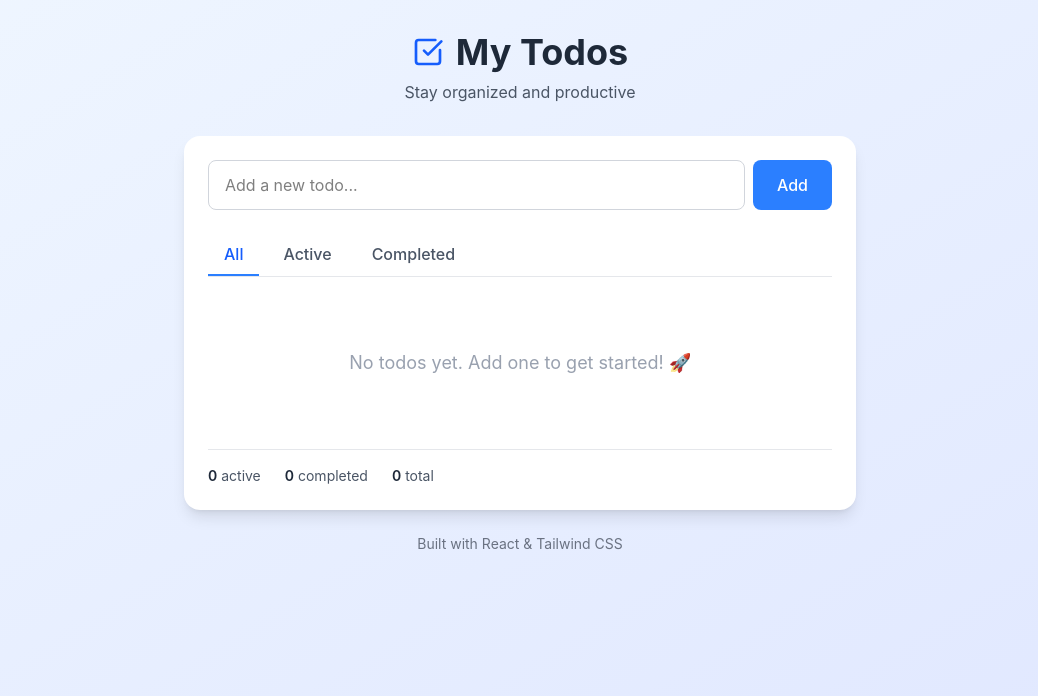
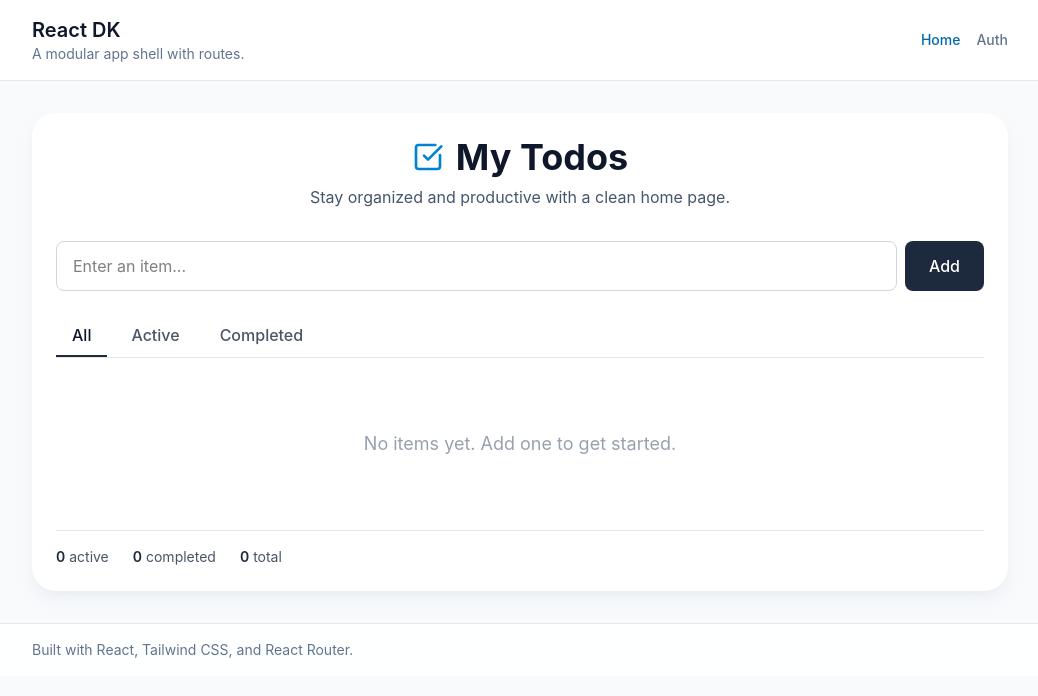
Before and after one commit to dkaushik1699/dk-react-test, a React (Vite) app: page / in a window 1280 px wide. Shown: the top 696 px of the page, without its empty margins (120-1158 px from the left). Built offline with nearby package versions, Linux system fonts and the light colour scheme.

Commit message:
folder structure changed

```diff
--- a/package.json
+++ b/package.json
@@ -14,6 +14,7 @@
     "lucide-react": "^0.456.0",
     "react": "^19.2.6",
     "react-dom": "^19.2.6",
+    "react-router-dom": "^7.15.1",
     "tailwindcss": "^4.3.0"
   },
   "devDependencies": {
--- a/src/App.jsx
+++ b/src/App.jsx
@@ -1,55 +1,18 @@
-import { CheckSquare } from 'lucide-react';
-import { useTodos } from './hooks/useTodos';
-import { TodoForm } from './components/TodoForm';
-import { TodoList } from './components/TodoList';
-import { TodoStats } from './components/TodoStats';
-import { FilterTabs } from './components/FilterTabs';
+import { BrowserRouter, Routes, Route } from 'react-router-dom';
+import { AppLayout } from './components/layout/AppLayout';
+import { HomePage } from './components/home/HomePage';
+import { AuthPage } from './components/auth/AuthPage';
 
 function App() {
-  const {
-    todos,
-    addTodo,
-    deleteTodo,
-    toggleTodo,
-    clearCompleted,
-    filter,
-    setFilter,
-    stats,
-  } = useTodos();
-
   return (
-    <div className="min-h-screen bg-gradient-to-br from-blue-50 to-indigo-100 py-8 px-4">
-      <div className="max-w-2xl mx-auto">
-        {/* Header */}
-        <div className="text-center mb-8">
-          <div className="flex items-center justify-center gap-3 mb-2">
-            <CheckSquare size={32} className="text-blue-600" />
-            <h1 className="text-4xl font-bold text-gray-800">My Todos</h1>
-          </div>
-          <p className="text-gray-600">Stay organized and productive</p>
-        </div>
-
-        {/* Main Card */}
-        <div className="bg-white rounded-2xl shadow-lg p-6">
-          {/* Form */}
-          <TodoForm onAdd={addTodo} />
-
-          {/* Filter Tabs */}
-          <FilterTabs currentFilter={filter} onFilterChange={setFilter} />
-
-          {/* Todo List */}
-          <TodoList todos={todos} onToggle={toggleTodo} onDelete={deleteTodo} />
-
-          {/* Stats */}
-          <TodoStats stats={stats} onClearCompleted={clearCompleted} />
-        </div>
-
-        {/* Footer */}
-        <p className="text-center text-gray-500 text-sm mt-6">
-          Built with React & Tailwind CSS
-        </p>
-      </div>
-    </div>
+    <BrowserRouter>
+      <Routes>
+        <Route path="/" element={<AppLayout />}>
+          <Route index element={<HomePage />} />
+          <Route path="auth" element={<AuthPage />} />
+        </Route>
+      </Routes>
+    </BrowserRouter>
   );
 }
 
--- /dev/null
+++ b/src/components/auth/AuthPage.jsx
@@ -0,0 +1,10 @@
+export function AuthPage() {
+  return (
+    <div className="rounded-3xl border border-slate-200 bg-white p-8 shadow-sm">
+      <h1 className="text-3xl font-semibold text-slate-900 mb-4">Authentication</h1>
+      <p className="text-slate-600">
+        This is the auth section placeholder. Authentication functionality will be added later.
+      </p>
+    </div>
+  );
+}
--- a/src/components/FilterTabs.jsx
+++ b/src/components/home/FilterTabs.jsx
@@ -13,7 +13,7 @@ export function FilterTabs({ currentFilter, onFilterChange }) {
           onClick={() => onFilterChange(filter.value)}
           className={`px-4 py-2 font-medium transition-colors duration-200 border-b-2 ${
             currentFilter === filter.value
-              ? 'border-blue-500 text-blue-600'
+              ? 'border-slate-800 text-slate-900'
               : 'border-transparent text-gray-600 hover:text-gray-800'
           }`}
         >
--- /dev/null
+++ b/src/components/home/HomePage.jsx
@@ -0,0 +1,36 @@
+import { CheckSquare } from 'lucide-react';
+import { useTodos } from '../../hooks/useTodos';
+import { TodoForm } from './TodoForm';
+import { TodoList } from './TodoList';
+import { TodoStats } from './TodoStats';
+import { FilterTabs } from './FilterTabs';
+
+export function HomePage() {
+  const {
+    todos,
+    addTodo,
+    deleteTodo,
+    toggleTodo,
+    clearCompleted,
+    filter,
+    setFilter,
+    stats,
+  } = useTodos();
+
+  return (
+    <div className="rounded-3xl bg-white p-6 shadow-lg shadow-slate-200/50">
+      <div className="text-center mb-8">
+        <div className="flex items-center justify-center gap-3 mb-2">
+          <CheckSquare size={32} className="text-sky-600" />
+          <h1 className="text-4xl font-bold text-slate-900">My Todos</h1>
+        </div>
+        <p className="text-slate-600">Stay organized and productive with a clean home page.</p>
+      </div>
+
+      <TodoForm onAdd={addTodo} />
+      <FilterTabs currentFilter={filter} onFilterChange={setFilter} />
+      <TodoList todos={todos} onToggle={toggleTodo} onDelete={deleteTodo} />
+      <TodoStats stats={stats} onClearCompleted={clearCompleted} />
+    </div>
+  );
+}
--- a/src/components/TodoForm.jsx
+++ b/src/components/home/TodoForm.jsx
@@ -16,12 +16,12 @@ export function TodoForm({ onAdd }) {
           type="text"
           value={input}
           onChange={(e) => setInput(e.target.value)}
-          placeholder="Add a new todo..."
-          className="flex-1 px-4 py-3 border border-gray-300 rounded-lg focus:outline-none focus:ring-2 focus:ring-blue-500 focus:border-transparent"
+          placeholder="Enter an item..."
+          className="flex-1 px-4 py-3 border border-gray-300 rounded-lg focus:outline-none"
         />
         <button
           type="submit"
-          className="px-6 py-3 bg-blue-500 hover:bg-blue-600 cursor-pointer text-white font-medium rounded-lg transition-colors duration-200"
+          className="px-6 py-3 cursor-pointer bg-slate-800 text-white font-medium rounded-lg transition-colors duration-200"
         >
           Add
         </button>
--- a/src/components/TodoItem.jsx
+++ b/src/components/home/TodoItem.jsx
@@ -6,12 +6,12 @@ export function TodoItem({ todo, onToggle, onDelete }) {
       className={`flex items-center gap-3 p-4 rounded-lg border transition-all duration-200 ${
         todo.completed
           ? 'bg-gray-50 border-gray-200'
-          : 'bg-white border-gray-300 hover:border-blue-300 hover:shadow-sm'
+          : 'bg-white border-gray-300 hover:border-slate-300 hover:shadow-sm'
       }`}
     >
       <button
         onClick={() => onToggle(todo.id)}
-        className="flex-shrink-0 text-gray-400 hover:text-blue-500 transition-colors duration-200 focus:outline-none"
+        className="flex-shrink-0 text-gray-400 hover:text-slate-600 transition-colors duration-200 focus:outline-none"
         aria-label={todo.completed ? 'Mark as active' : 'Mark as completed'}
       >
         {todo.completed ? (
@@ -23,9 +23,7 @@ export function TodoItem({ todo, onToggle, onDelete }) {
 
       <span
         className={`flex-1 text-lg ${
-          todo.completed
-            ? 'text-gray-400 line-through'
-            : 'text-gray-800'
+          todo.completed ? 'text-gray-400 line-through' : 'text-gray-800'
         }`}
       >
         {todo.text}
@@ -34,7 +32,7 @@ export function TodoItem({ todo, onToggle, onDelete }) {
       <button
         onClick={() => onDelete(todo.id)}
         className="flex-shrink-0 text-gray-400 hover:text-red-500 transition-colors duration-200 focus:outline-none"
-        aria-label="Delete todo"
+        aria-label="Delete item"
       >
         <Trash2 size={20} />
       </button>
--- a/src/components/TodoList.jsx
+++ b/src/components/home/TodoList.jsx
@@ -1,10 +1,10 @@
 import { TodoItem } from './TodoItem';
 
 export function TodoList({ todos, onToggle, onDelete }) {
-  if (todos.length === 0) {
+  if (!todos || todos.length === 0) {
     return (
       <div className="text-center py-12">
-        <p className="text-gray-400 text-lg">No todos yet. Add one to get started! 🚀</p>
+        <p className="text-gray-400 text-lg">No items yet. Add one to get started.</p>
       </div>
     );
   }
--- /dev/null
+++ b/src/components/layout/AppLayout.jsx
@@ -0,0 +1,39 @@
+import { NavLink, Outlet } from 'react-router-dom';
+
+const navClasses = ({ isActive }) =>
+  `text-sm font-medium transition-colors ${
+    isActive ? 'text-sky-700' : 'text-slate-500 hover:text-slate-700'
+  }`;
+
+export function AppLayout() {
+  return (
+    <div className="min-h-screen bg-slate-50">
+      <header className="border-b border-slate-200 bg-white/90 backdrop-blur-sm">
+        <div className="mx-auto flex max-w-5xl items-center justify-between px-4 py-4 sm:px-6">
+          <div>
+            <h1 className="text-xl font-semibold text-slate-900">React DK</h1>
+            <p className="text-sm text-slate-500">A modular app shell with routes.</p>
+          </div>
+          <nav className="flex items-center gap-4">
+            <NavLink to="/" className={navClasses} end>
+              Home
+            </NavLink>
+            <NavLink to="/auth" className={navClasses}>
+              Auth
+            </NavLink>
+          </nav>
+        </div>
+      </header>
+
+      <main className="mx-auto max-w-5xl px-4 py-8 sm:px-6">
+        <Outlet />
+      </main>
+
+      <footer className="border-t border-slate-200 bg-white/90 py-4">
+        <div className="mx-auto max-w-5xl px-4 text-sm text-slate-500 sm:px-6">
+          Built with React, Tailwind CSS, and React Router.
+        </div>
+      </footer>
+    </div>
+  );
+}
```
Also changed, not shown: src/components/home/TodoStats.jsx (renamed from src/components/TodoStats.jsx), 2 other files (tests, documents, lock files or other folders).
